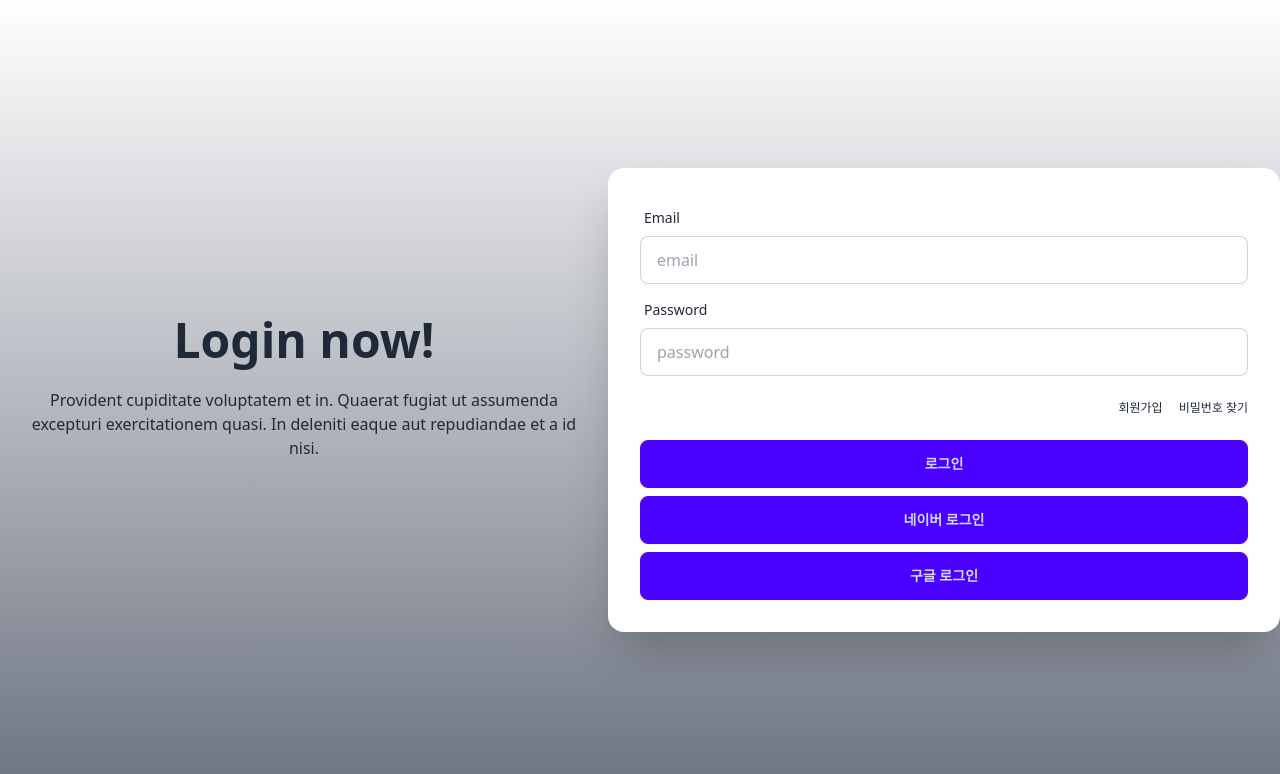
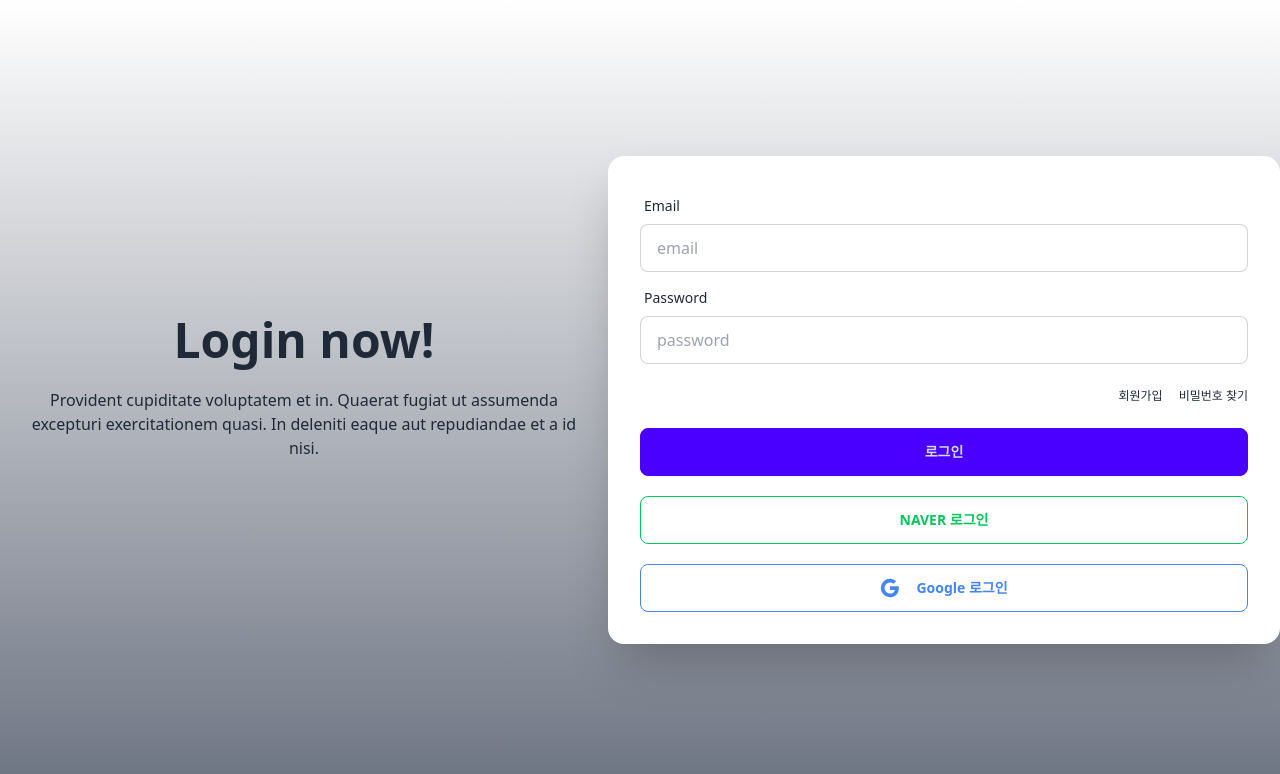
Before and after one commit to CHOHUNE/TOGERUN_FRONT, a React (Create React App) app: page /home in a window 1280 px wide. Shown: the top 774 px of the page. Built offline with nearby package versions, Linux system fonts and the light colour scheme.

Commit message:
refactor : Login 창 화면 개선, 포스타 작성시 날짜 표기 개선

```diff
--- a/src/component/member/LoginComponent.js
+++ b/src/component/member/LoginComponent.js
@@ -56,9 +56,32 @@ const LoginComponent = () => {
                     <button className="btn btn-primary" onClick={handleClickLogin}>로그인</button>
                 </div>
                 {/*<KakaoLoginComponent/>*/}
-                <a href={"http://localhost:8080/oauth2/authorization/naver"} className={"btn btn-primary"}>네이버 로그인</a>
-                <a href={"http://localhost:8080/oauth2/authorization/google"} className={"btn btn-primary"}>구글 로그인</a>
-                {/*<a href={"https://kauth.kakao.com/oauth/authorize"} className={"btn btn-primary"}>카카오 로그인 (임시) </a>*/}
+
+                <div className="form-control mt-3">
+                    <a href="http://localhost:8080/oauth2/authorization/naver"
+                       className="btn btn-outline hover:bg-[#03C75A] hover:border-[#03C75A] text-[#03C75A] hover:text-white">
+                        NAVER 로그인
+                    </a>
+                </div>
+
+
+                <div className="form-control mt-3">
+                    <a href="http://localhost:8080/oauth2/authorization/google"
+                       className="btn btn-outline hover:bg-[#4285F4] hover:border-[#4285F4] text-[#4285F4] hover:text-white">
+                        <svg className="w-5 h-5 mr-2 fill-current" viewBox="0 0 24 24">
+                            <path
+                                d="M22.56 12.25c0-.78-.07-1.53-.2-2.25H12v4.26h5.92c-.26 1.37-1.04 2.53-2.21 3.31v2.77h3.57c2.08-1.92 3.28-4.74 3.28-8.09z"/>
+                            <path
+                                d="M12 23c2.97 0 5.46-.98 7.28-2.66l-3.57-2.77c-.98.66-2.23 1.06-3.71 1.06-2.86 0-5.29-1.93-6.16-4.53H2.18v2.84C3.99 20.53 7.7 23 12 23z"/>
+                            <path
+                                d="M5.84 14.09c-.22-.66-.35-1.36-.35-2.09s.13-1.43.35-2.09V7.07H2.18C1.43 8.55 1 10.22 1 12s.43 3.45 1.18 4.93l2.85-2.22.81-.62z"/>
+                            <path
+                                d="M12 5.38c1.62 0 3.06.56 4.21 1.64l3.15-3.15C17.45 2.09 14.97 1 12 1 7.7 1 3.99 3.47 2.18 7.07l3.66 2.84c.87-2.6 3.3-4.53 6.16-4.53z"/>
+                            <path d="M1 1h22v22H1z" fill="none"/>
+                        </svg>
+                        Google 로그인
+                    </a>
+                </div>
 
 
             </form>
--- a/src/component/post/PostFormComponent.js
+++ b/src/component/post/PostFormComponent.js
@@ -72,7 +72,8 @@ const PostFormComponent = ({initialPost, onSubmit, submitButtonText, title}) =>
         formData.append('latitude', post.latitude);
         formData.append('longitude', post.longitude);
         formData.append('placeName', post.placeName);
-        formData.append('meetingTime', post.meetingTime.toISOString().slice(0, 19));
+        const offsetTime = new Date(post.meetingTime.getTime() - post.meetingTime.getTimezoneOffset() * 60000);
+        formData.append('meetingTime', offsetTime.toISOString().slice(0, 19));
         formData.append('activityType', post.activityType);
         formData.append('capacity', post.capacity);
 
@@ -157,6 +158,7 @@ const PostFormComponent = ({initialPost, onSubmit, submitButtonText, title}) =>
                         onChange={handleDateTimeChange}
                         showTimeSelect
                         timeFormat="HH:mm"
+                        timeZone={"Asia/Seoul"}
                         timeIntervals={15}
                         timeCaption="time"
                         dateFormat="MMMM d, yyyy h:mm aa"
```
